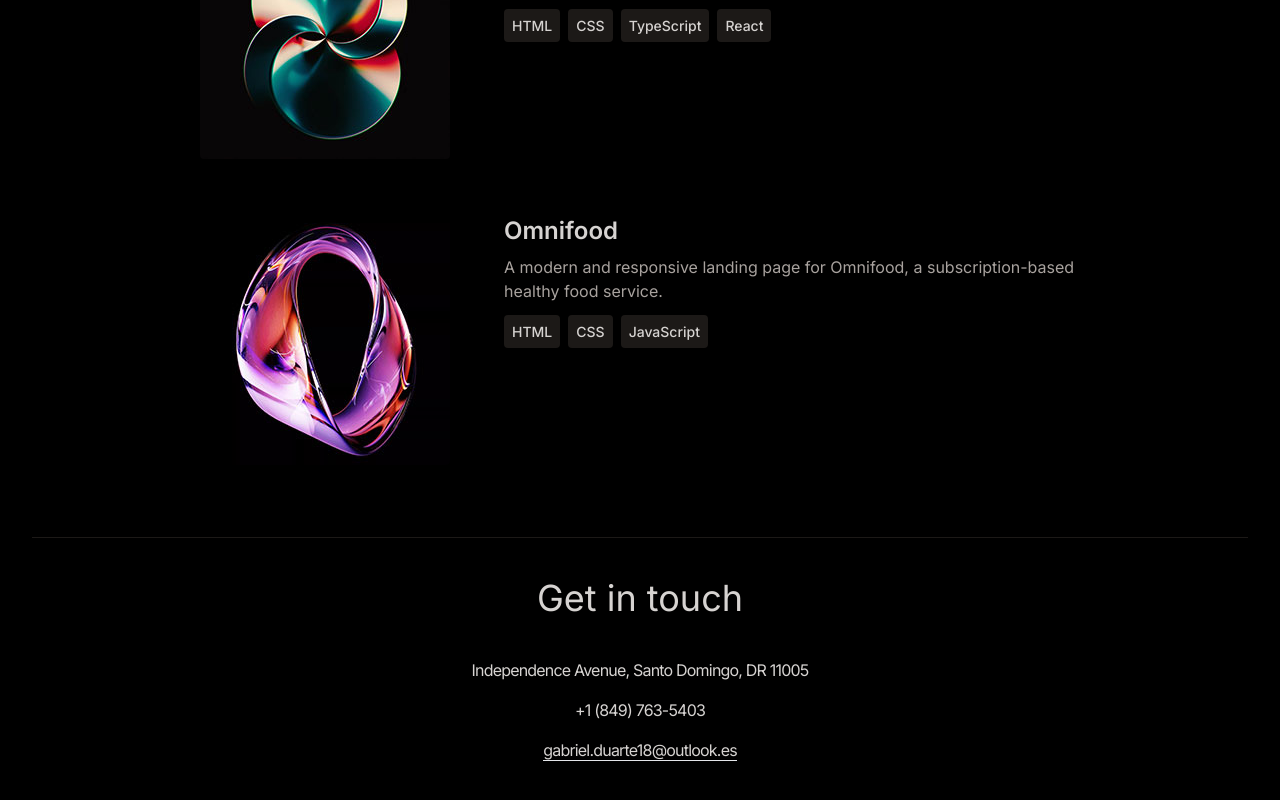
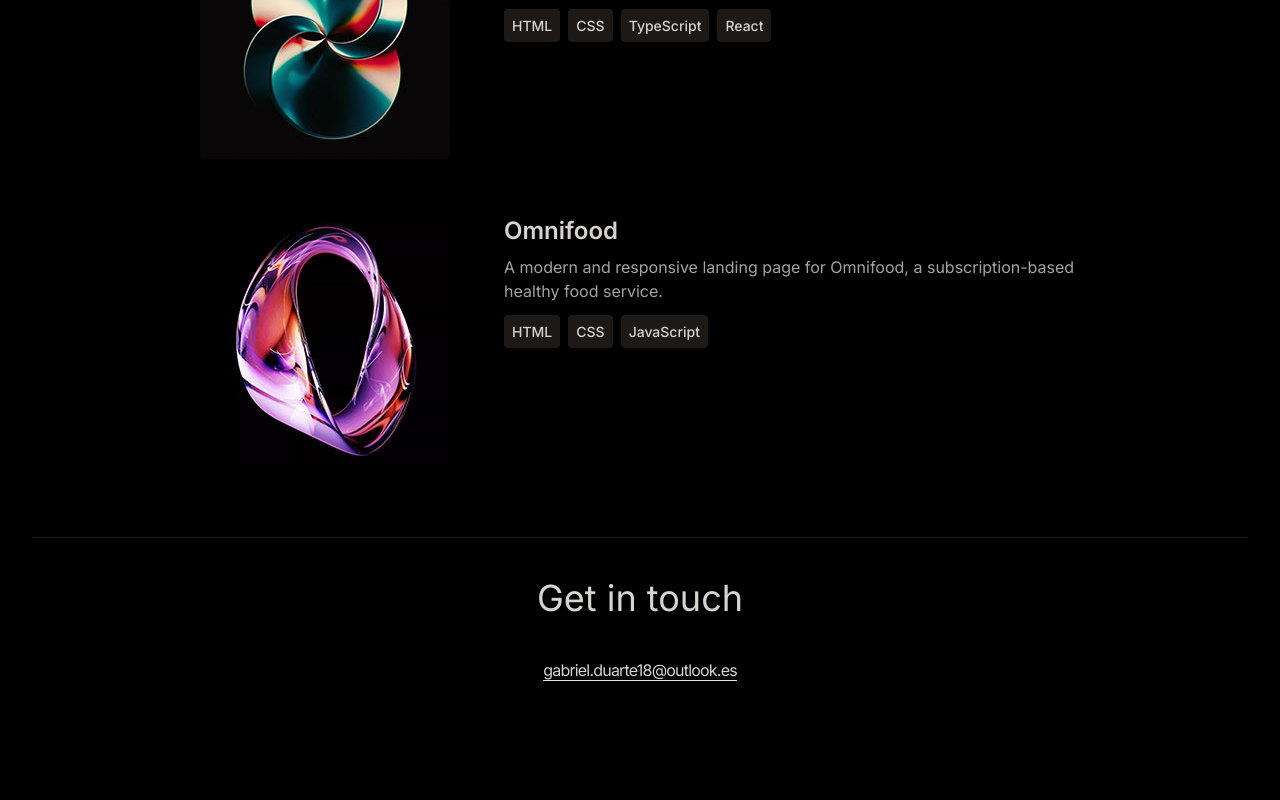
Before and after one commit to Gabo-RDev/portfolio-web, a React (Vite) app: page / in a window 1280 px wide. Shown: the part 1765-2565 px from the top of the page. After the commit the page ends 2527 px from the top, so only its background shows below. Built offline with nearby package versions, Linux system fonts and the light colour scheme.

Commit message:
Comment out unused motion elements in Contact component

```diff
--- a/src/components/Contact.jsx
+++ b/src/components/Contact.jsx
@@ -13,22 +13,22 @@
 				Get in touch
 			</motion.h2>
 			<div className='text-center tracking-tighter'>
-				<motion.p
+				{/* <motion.p
 					className='my-4'
 					whileInView={{ opacity: 1, x: 0 }}
 					initial={{ opacity: 0, x: -100 }}
 					transition={{ duration: 1 }}
 				>
 					{CONTACT.address}
-				</motion.p>
-				<motion.p
+				</motion.p> */}
+				{/* <motion.p
 					className='my-4'
 					whileInView={{ opacity: 1, x: 0 }}
 					initial={{ opacity: 0, x: -100 }}
 					transition={{ duration: 1 }}
 				>
 					{CONTACT.phoneNo}
-				</motion.p>
+				</motion.p> */}
 				<a
 					href={`mailto:${CONTACT.email}`}
 					className='border-b'
```
